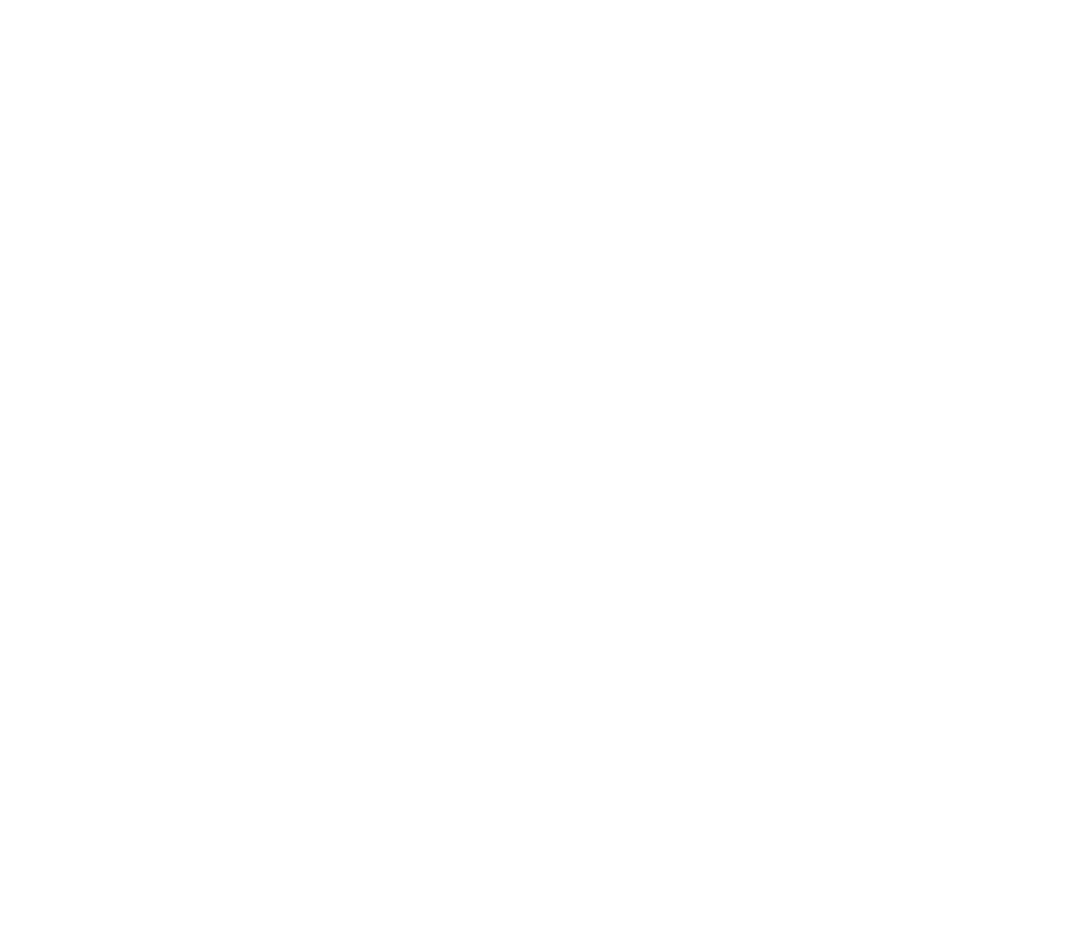
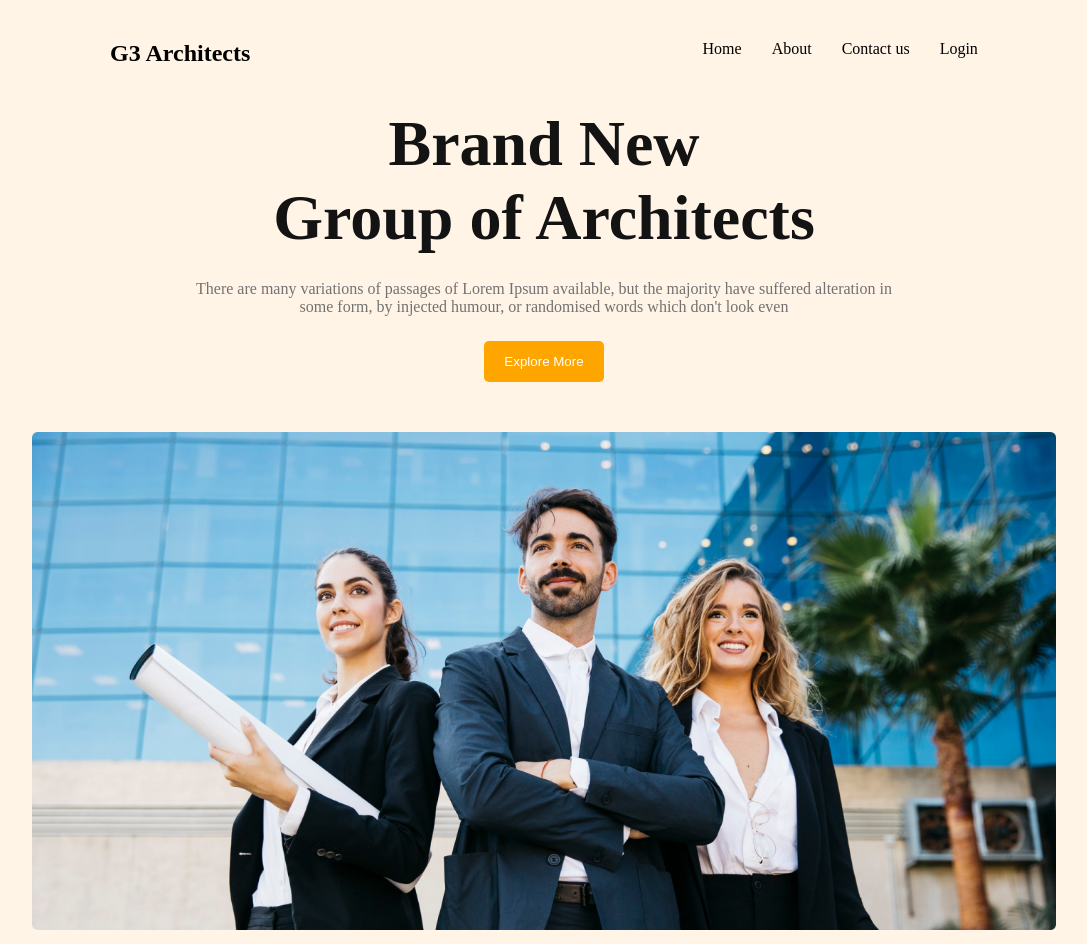
Before and after one commit to U-Hasan/g3-architect-portfolio, a plain HTML site: page index.html in a window 1280 px wide. Shown: the whole page, without its empty margins (96-1183 px from the left). Before the commit the page ends 800 px from the top, so only its background shows below. Drawn offline with Linux system fonts and the light colour scheme.

Commit message:
header added

```diff
--- a/index.html
+++ b/index.html
@@ -7,14 +7,37 @@
     <title>G3-architect</title>
     <!-- font-family  -->
     <style>
-        @import url('https://fonts.googleapis.com/css2?family=Open+Sans:ital@0;1&family=Poppins:wght@500&family=Work+Sans:wght@400;500&display=swap');
+        @import url('https://fonts.googleapis.com/css2?family=Open+Sans:ital@0;1&family=Poppins:wght@500&family=Work+Sans:wght@700&display=swap');
       </style>
       <!-- css style  -->
     <link rel="stylesheet" href="styles/styles.css">
 </head>
 <body>
     <!-- header section start  -->
-    <header>
+    <header class="header-section">
+        <!-- navigation section  -->
+        <section class="navigation-tool">
+            <h1>G3 Architects</h1>
+            <nav class="nav-bar">
+                 <ul>
+                    <li>Home</li>
+                    <li>About</li>
+                    <li>Contact us</li>
+                    <li>Login</li>
+                 </ul>
+
+
+            </nav>
+        </section>
+        <section class="banner-content">
+            <h1 class="banner-title">Brand New <br>
+                Group of Architects</h1>
+                <p class="title-comment">There are many variations of passages of Lorem Ipsum available, but the majority have suffered alteration in <br> some form, by injected humour, or randomised words which  don't look even</p>
+                <button class="btn-primary">Explore More</button>
+                <div class="banner">
+                    <img src="images/banner.png" alt="">
+                </div>
+        </section>
 
     </header>
     <!-- header end  -->
--- a/styles/styles.css
+++ b/styles/styles.css
@@ -1,4 +1,62 @@
  /* font style  */
- .body{
-    font-family: 'Work Sans', sans-serif;
+ .body {
+     font-family: 'Work Sans', sans-serif;
  }
+
+ * {
+     margin: 0 auto;
+ }
+
+ /* ---------------
+ header style
+ -------------------  */
+ .header-section{
+    background: rgba(255, 144, 14, 0.1);
+ }
+ .navigation-tool {
+     display: flex;
+     justify-content: space-between;
+    padding: 40px 0;
+ }
+
+ .nav-bar ul {
+     display: flex;
+ }
+
+ ul {
+     list-style-type: none;
+     gap: 30px;
+ }
+
+ /*---------------
+  banner section
+  ------------------*/
+ .banner-content {
+     text-align: center;
+ }
+
+ .banner-title {
+     font-weight: 700;
+     font-size: 64px;
+     color: #131313;
+ }
+
+ .title-comment {
+     font-weight: 400;
+     font-size: 16px;
+     color: #727272;
+     margin: 25px;
+ }
+ .btn-primary{
+    background-color: orange ;
+    padding: 13px 20px;
+    color: #FFFFFF;
+    border: none;
+   border-radius: 5px;
+   margin-bottom: 50px;
+ }
+ .banner img{
+    width: 80%;
+    height:60%;
+    margin-bottom: 10px;
+ }
```
